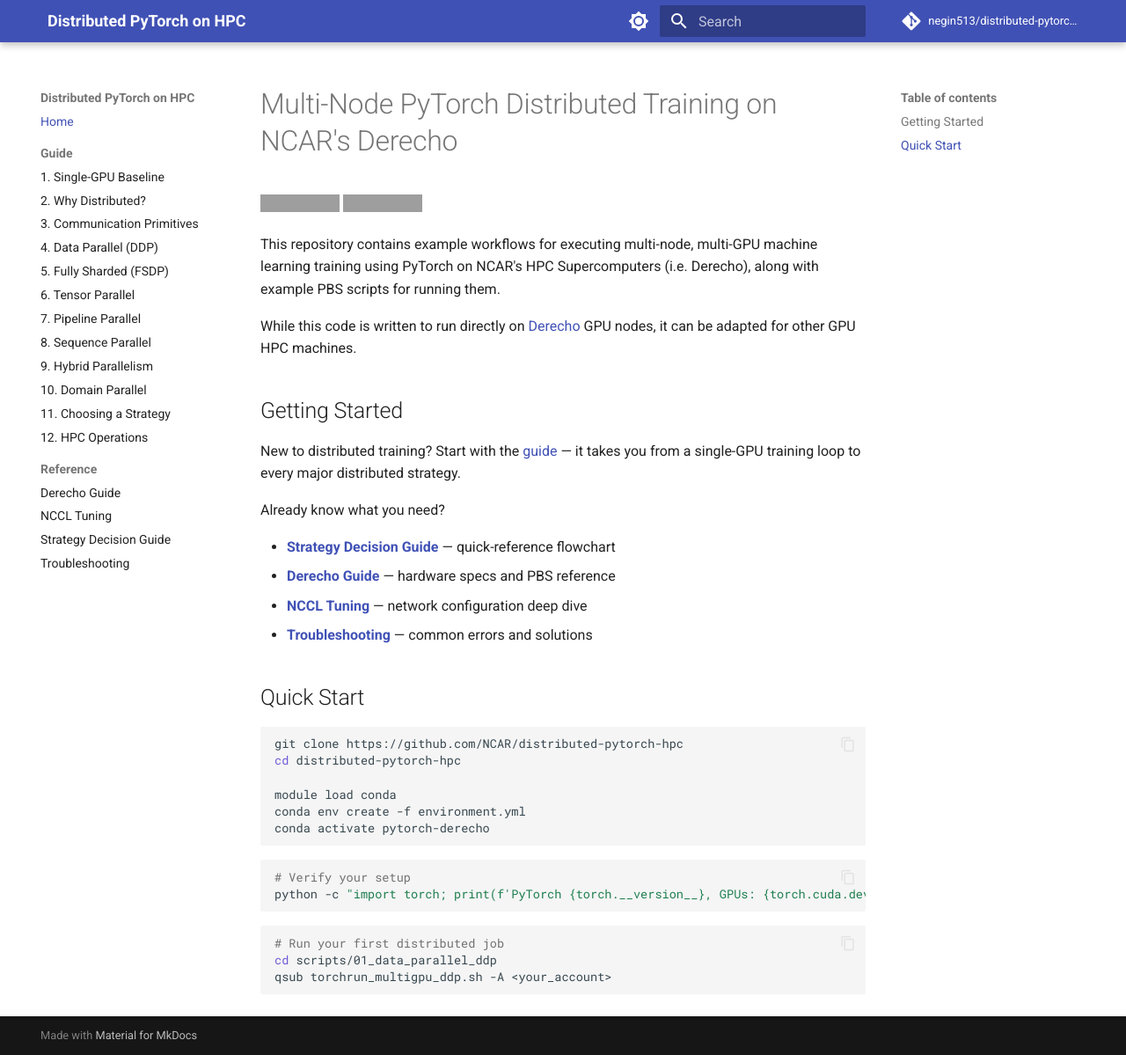
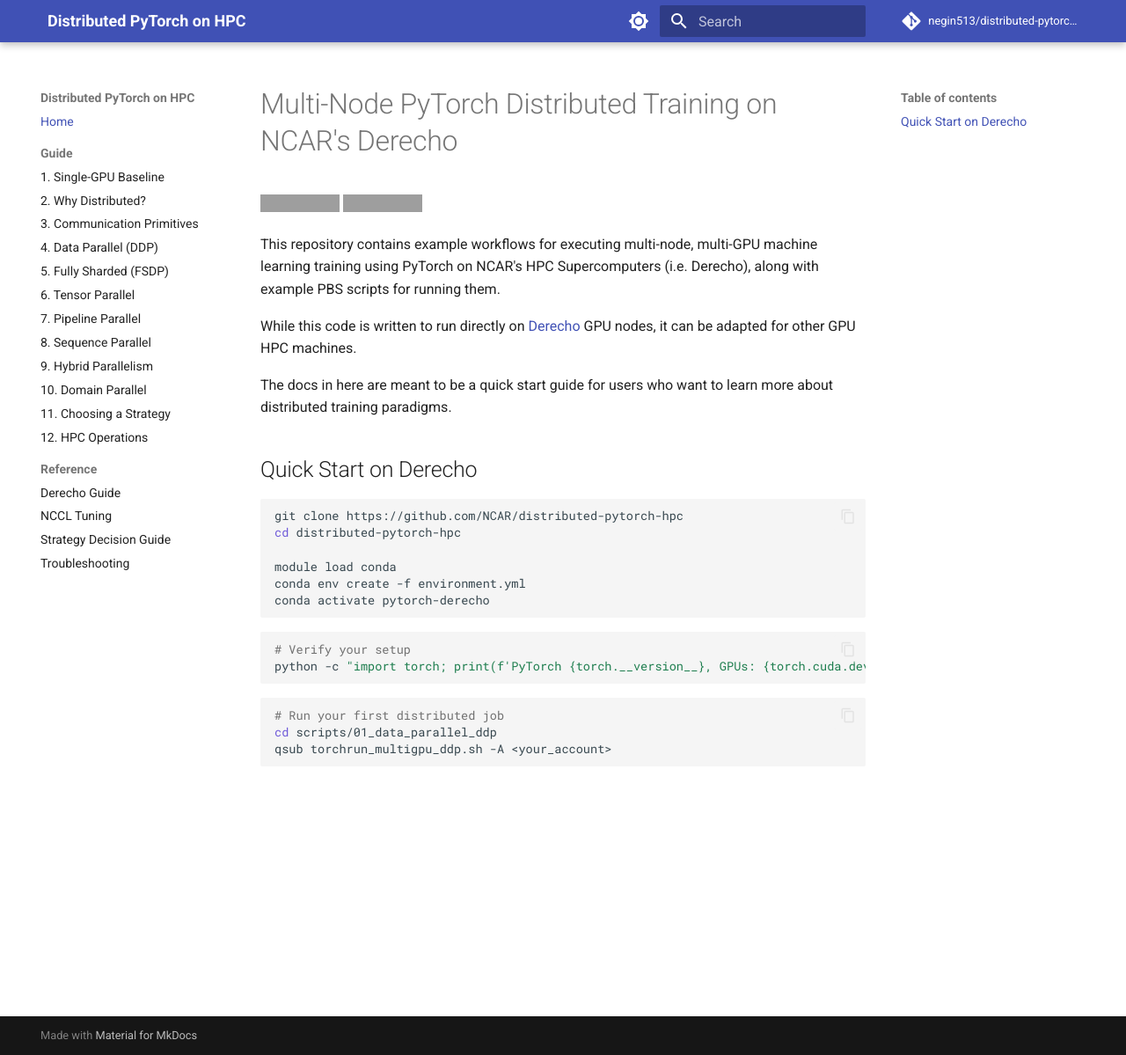
Before and after one commit to negin513/distributed-pytorch-hpc, an MkDocs documentation site: the page built from docs/index.md, in a window 1280 px wide and 1199 px high. Shown: the whole window at 88% size. Built offline with MkDocs 1.6.1 and Material for MkDocs 9.7.7, drawn with Linux system fonts in a browser that asks for light colours; comment, search, counter and statistics services are not loaded; grey boxes are pictures that could not be loaded.

Commit message:
improvements

````diff
--- a/docs/index.md
+++ b/docs/index.md
@@ -7,18 +7,9 @@
 
 While this code is written to run directly on [Derecho](https://ncar-hpc-docs.readthedocs.io/en/latest/compute-systems/derecho/) GPU nodes, it can be adapted for other GPU HPC machines.
 
-## Getting Started
+The docs in here are meant to be a quick start guide for users who want to learn more about distributed training paradigms.
 
-New to distributed training? Start with the [guide](guide/01_single_gpu_baseline.md) — it takes you from a single-GPU training loop to every major distributed strategy.
-
-Already know what you need?
-
-- **[Strategy Decision Guide](guide/strategy_decision_guide.md)** — quick-reference flowchart
-- **[Derecho Guide](guide/derecho_guide.md)** — hardware specs and PBS reference
-- **[NCCL Tuning](guide/nccl_tuning.md)** — network configuration deep dive
-- **[Troubleshooting](guide/troubleshooting.md)** — common errors and solutions
-
-## Quick Start
+## Quick Start on Derecho
 
 ```bash
 git clone https://github.com/NCAR/distributed-pytorch-hpc
````
